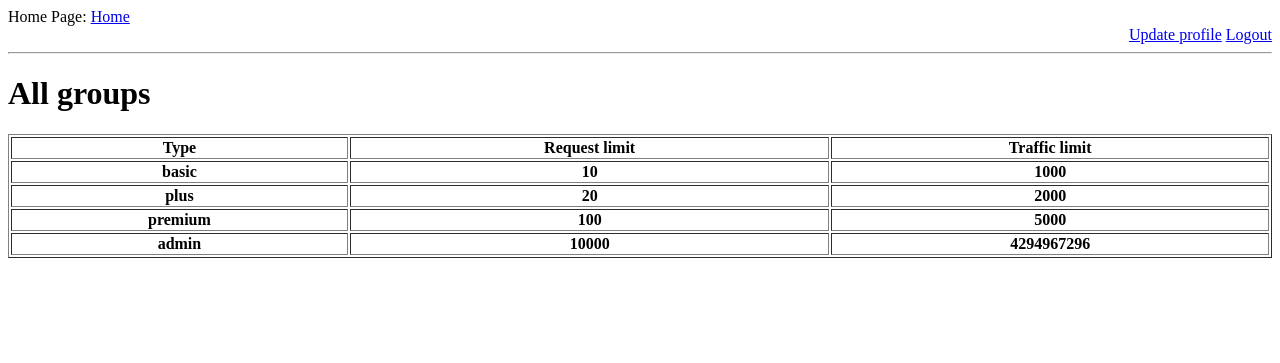
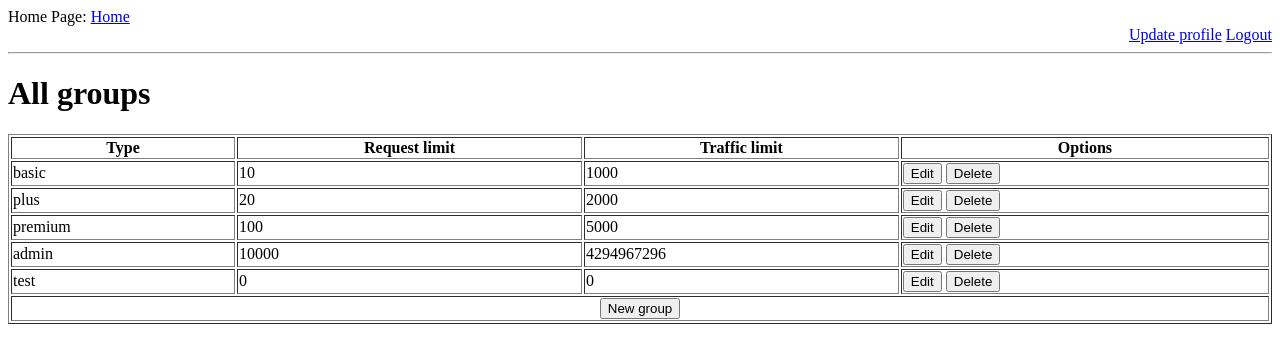
Before and after one commit to XRadev3/redis_practice, a Flask app: page /user/groups in a window 1280 px wide. Shown: the top 363 px of the page. Run offline with Flask 2, Linux system fonts and the light colour scheme; lists and menus that the app fills with data are empty; parts of the project's set-up code (start-up, migrations or seed data) failed here and were passed over.

Commit message:
Added full functionality to /user/groups resource.

```diff
--- a/application/app.py
+++ b/application/app.py
@@ -219,6 +219,33 @@ def update_groups():
     form = GroupForm()
     title = "Manage groups"
     all_groups = auth_utils.get_group_info(all_groups=True)
+
+    if form.validate_on_submit():
+        group_name = flask.request.form.get("group_name")
+
+        if form.submit_cancel.data:
+            return render_template('update_groups.html', all_groups=all_groups, title=title, form=form)
+
+        elif form.submit_edit.data:
+            return render_template('update_groups.html', all_groups=all_groups, title=title, form=form)
+
+        elif form.submit_new.data:
+            return render_template('update_groups.html', all_groups=all_groups, title=title, form=form)
+
+        elif form.submit_update.data:
+            return render_template('update_groups.html', all_groups=all_groups, title=title, form=form)
+
+        elif form.submit_delete.data:
+            return render_template('update_groups.html', all_groups=all_groups, title=title, form=form)
+
+        elif form.submit_add.data:
+            flask.flash("Group created!")
+            new_group = {form.new_type.data: {"requests": form.new_request_limit.data, "traffic": form.new_traffic_limit.data}}
+            auth_utils.update_group(new_group=new_group)
+            all_groups = auth_utils.get_group_info(all_groups=True)
+
+            return render_template('update_groups.html', all_groups=all_groups, title=title, form=form)
+
     return render_template('update_groups.html', all_groups=all_groups, title=title, form=form)
 
 
--- a/application/auth_utils.py
+++ b/application/auth_utils.py
@@ -8,8 +8,8 @@ import logging
 from application.config import cache
 from werkzeug.security import generate_password_hash, check_password_hash
 
-users_file = os.getcwd() + '/application/local_storage/users.txt'
-group_file = os.getcwd() + '/application/local_storage/groups.txt'
+users_file = os.getcwd() + '/../application/local_storage/users.txt'
+group_file = os.getcwd() + '/../application/local_storage/groups.txt'
 
 
 def check_password(username, password):
@@ -150,11 +150,12 @@ def get_group_info(user_data=dict(), all_groups=False):
         return False
 
 
-def update_group(group, new_values):
+def update_group(group=str(), new_values=dict(), new_group=str()):
     """
     group -> dict key(string)
     new_values -> dict value(dict)
-    Updates a group's values.
+    new_group -> dictionary
+    Updates a group's values or if new_group is given, creates a new group.
     If successful, return True,
     otherwise False.
     """
@@ -162,6 +163,13 @@ def update_group(group, new_values):
         with open(group_file, 'r') as text_file:
             line = text_file.readline()
             line = json.loads(line)
+
+        if new_group:
+            line.update(new_group)
+            with open(group_file, 'w') as output_file:
+                output_file.write(json.dumps(line))
+
+            return True
 
         line[group] = new_values
 
--- a/application/cache.py
+++ b/application/cache.py
@@ -33,7 +33,7 @@ class Cache:
         self.storage_file = storage_file
 
         if not self.is_cleaning:
-            path = os.getcwd() + '/application/cache_cleaner.py'
+            path = os.getcwd() + '/../application/cache_cleaner.py'
 
             subprocess.Popen(
                 ['python3', path],
--- a/application/cache_cleaner.py
+++ b/application/cache_cleaner.py
@@ -9,7 +9,7 @@ import logging
 set_name = "cache"
 key_pattern = "key*"
 hash_field = "attributes"
-log_path = os.getcwd() + '/cache_cleaner.log'
+log_path = os.getcwd() + '/../cache_cleaner.log'
 logging.basicConfig(filename=log_path, level=logging.DEBUG)
 
 logging.log(logging.INFO, "LOG CLEANER INITIATED!")
--- a/application/config.py
+++ b/application/config.py
@@ -4,7 +4,7 @@ import functools
 
 from application.cache import Cache
 
-cache = Cache(os.getcwd() + '/application/local_storage/users.txt')
+cache = Cache(os.getcwd() + '/../application/local_storage/users.txt')
 
 
 @functools.lru_cache()
@@ -42,7 +42,7 @@ def set_logging():
     configuration = app_data()
     if not configuration['LOGGING']:
         try:
-            path = os.getcwd() + '/app_log.log'
+            path = os.getcwd() + '/../app_log.log'
             logging.basicConfig(format='%(asctime)s,%(msecs)d %(levelname)-8s [%(filename)s:%(lineno)d] %(message)s',
                                 datefmt='%Y-%m-%d:%H:%M:%S',
                                 filename=path,
--- a/application/forms.py
+++ b/application/forms.py
@@ -1,5 +1,5 @@
 from flask_wtf import FlaskForm
-from wtforms import StringField, PasswordField, BooleanField, SubmitField
+from wtforms import StringField, PasswordField, BooleanField, SubmitField, IntegerField
 from wtforms.validators import DataRequired, EqualTo
 
 
@@ -49,4 +49,16 @@ class DeleteForm(FlaskForm):
 
 
 class GroupForm(FlaskForm):
-    submit = SubmitField('Submit')
+    name = StringField()
+    request_limit = StringField()
+    traffic_limit = StringField()
+    new_type = StringField()
+    new_request_limit = IntegerField()
+    new_traffic_limit = IntegerField()
+
+    submit_delete = SubmitField('Delete')
+    submit_edit = SubmitField('Edit')
+    submit_cancel = SubmitField('Cancel')
+    submit_new = SubmitField('New group')
+    submit_add = SubmitField('Save')
+    submit_update = SubmitField('Update')
--- a/application/local_storage/groups.txt
+++ b/application/local_storage/groups.txt
@@ -1 +1 @@
-{"basic": {"requests": 10, "traffic": 1000}, "plus": {"requests": 20, "traffic": 2000}, "premium": {"requests": 100, "traffic": 5000}, "admin": {"requests": 10000, "traffic": 4294967296}}
+{"basic": {"requests": 10, "traffic": 1000}, "plus": {"requests": 20, "traffic": 2000}, "premium": {"requests": 100, "traffic": 5000}, "admin": {"requests": 10000, "traffic": 4294967296}, "test": {"requests": 0, "traffic": 0}}
--- a/application/templates/update_groups.html
+++ b/application/templates/update_groups.html
@@ -8,22 +8,81 @@
 <body>
     <h1>All groups</h1>
     {% if all_groups %}
+        <form action="/user/groups" method="post" novalidate>
+            {{ form.hidden_tag() }}
+            {% if not form.validate_on_submit() %}
                 <table style="width:100%" border="1px">
                     <tr>
                         <th>Type</th>
                         <th>Request limit</th>
                         <th>Traffic limit</th>
+                        <th>Options</th>
                     </tr>
                     {% for group in all_groups: %}
                     <tr>
-                <th>{{ group }}</th>
-                <th>{{ all_groups[group]["requests"] }}</th>
-                <th>{{ all_groups[group]["traffic"] }}</th>
+                        <td>{{ group }}</td>
+                        <td>{{ all_groups[group]["requests"] }}</td>
+                        <td>{{ all_groups[group]["traffic"] }}</td>
+                        <td>
+                            {{ form.submit_edit }}
+                            {{ form.submit_delete }}
+                            <input type="hidden" name="group_name" value="{{ group }}"/>
+                        </td>
                     </tr>
                     {% endfor %}
+                    <tr>
+                        <th align="centre" colspan="4">{{ form.submit_new }}</th>
+                    </tr>
+                </table>
+
+            {% else %}
+                <table style="width:100%" border="1px">
+                    <tr>
+                        <td>Type</td>
+                        <td>Request limit</td>
+                        <td>Traffic limit</td>
+                        <td>Options</td>
+                    </tr>
+                    {% for group in all_groups: %}
+                        <tr>
+                            {% if form.submit_edit.data %}
+                                <td>{{ form.name }}</td>
+                                <td>{{ form.request_limit }}</td>
+                                <td>{{ form.traffic_limit }}</td>
+                                <td>
+                                    {{ form.submit_update }}
+                                    {{ form.submit_cancel }}
+                                </td>
+                            {% else %}
+                                <td>{{ group }}</td>
+                                <td>{{ all_groups[group]["requests"] }}</td>
+                                <td>{{ all_groups[group]["traffic"] }}</td>
+                                <td>
+                                    {{ form.submit_edit }}
+                                    {{ form.submit_delete }}
+                                </td>
+                            {% endif %}
+                        </tr>
+                    {% endfor %}
+                    {% if form.submit_new.data %}
+                        <tr>
+                            <td>{{ form.new_type }}</td>
+                            <td>{{ form.new_request_limit }}</td>
+                            <td>{{ form.new_traffic_limit }}</td>
+                            <td>
+                                {{ form.submit_add }}
+                                {{ form.submit_cancel }}
+                            </td>
+                        </tr>
+                    {% else %}
+                        <tr>
+                            <th align="centre" colspan="4">{{ form.submit_new }}</th>
+                        </tr>
+                    {% endif %}
                 </table>
             {% endif %}
-
+        </form>
+    {% endif %}
 </body>
 
 {% endblock %}
```
Lines whose indentation alone changed are shown as unchanged.
